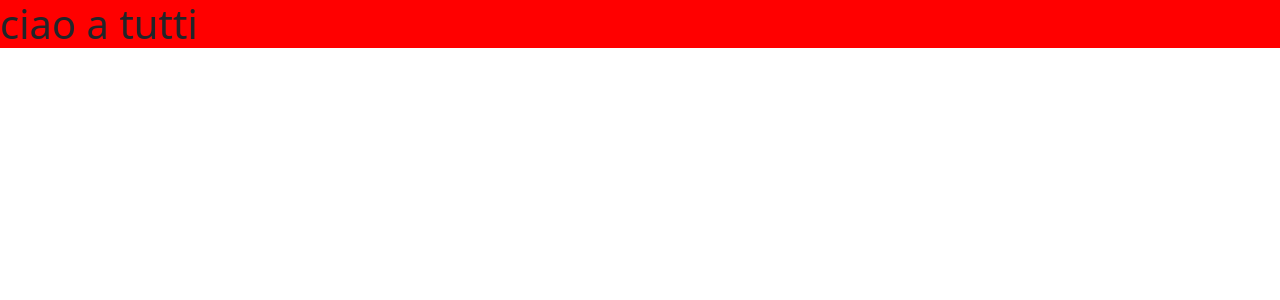
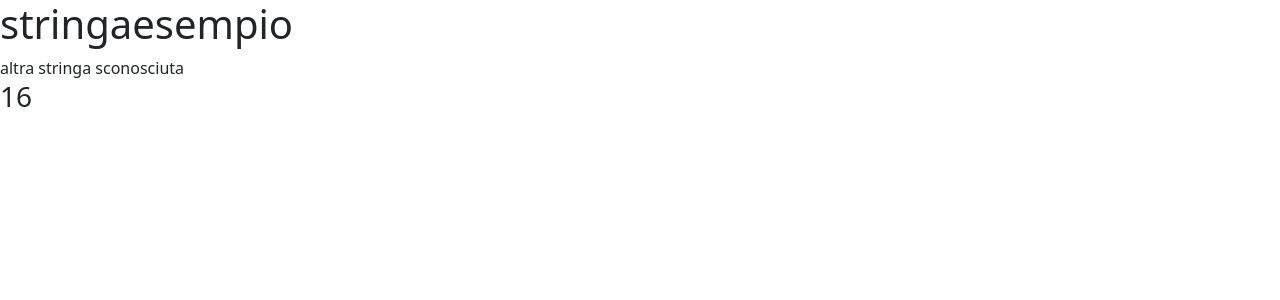
Before and after one commit to frame88/recap, an Angular app: page / in a window 1280 px wide. Shown: the top 300 px of the page. Built offline with nearby package versions, Linux system fonts and the light colour scheme.

Commit message:
interpolazione

```diff
--- a/src/app/app.component.ts
+++ b/src/app/app.component.ts
@@ -2,9 +2,17 @@ import { Component } from '@angular/core';
 
 @Component({
   selector: 'app-root',
-  template: '<h1>ciao a tutti</h1>',
-  styles: [` h1{ background-color: red;} `]
+  template: `
+    <h1>{{esempio}}</h1>
+    <span>{{ esempio === 'stringa esempio' ? 'titolo' : 'altra stringa sconosciuta'}}</span>
+    <h3>{{1+3*5}}</h3>
+  `,
 })
 export class AppComponent {
   title = 'recap';
+
+  esempio = 'stringaesempio'
 }
+
+
+// styles: [` h1{ background-color: red;} `]
```
